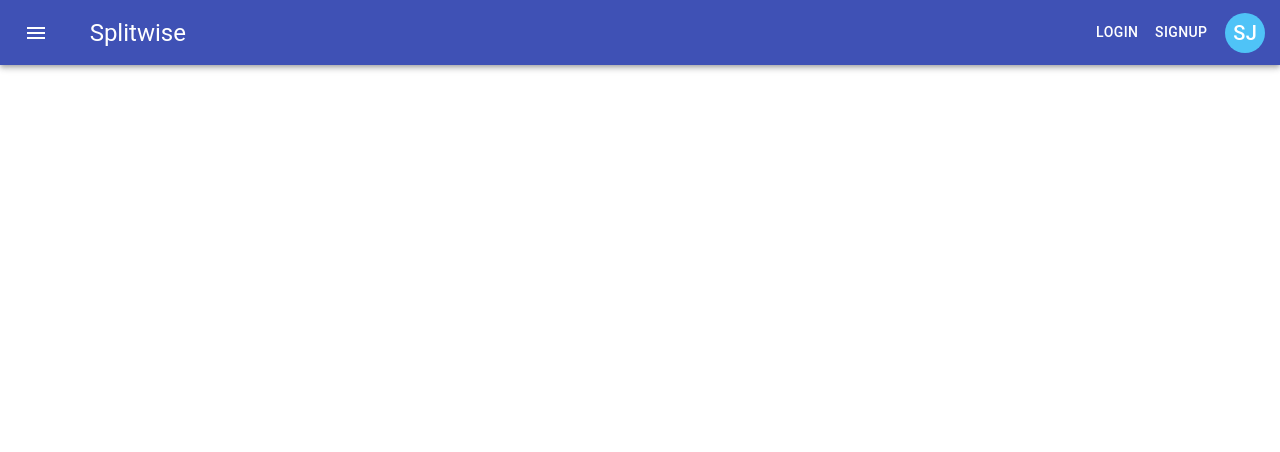
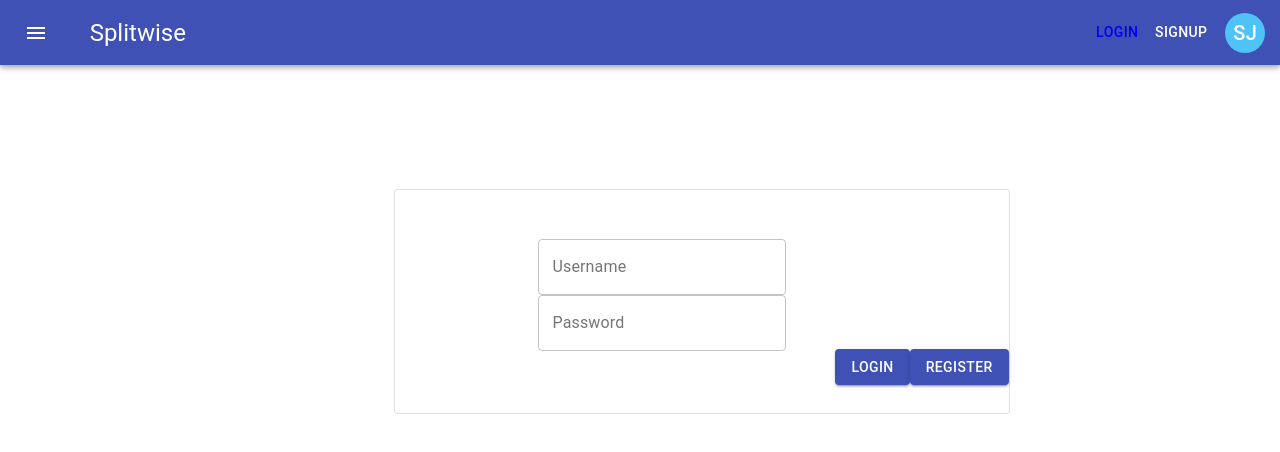
Before and after one commit to surajrockzz/splitwise-clone, a React (Create React App) app: page /login in a window 1280 px wide. Shown: the top 452 px of the page. Built offline with nearby package versions, Linux system fonts and the light colour scheme.

Commit message:
added login module

```diff
--- a/src/App.css
+++ b/src/App.css
@@ -20,3 +20,10 @@
 .App-link {
   color: #09d3ac;
 }
+
+.buttonsDiv {
+  grid-area: 3 / col4-start / last-line / -2;
+}
+.inputDiv {
+  grid-area: 2 / -5 / 3 / -2;
+}
--- a/src/App.js
+++ b/src/App.js
@@ -8,6 +8,7 @@ import Friends from './Components/Friends';
 import RecentAcitivity from './Components/RecentActivity';
 import Invite from './Components/Invite';
 import Groups from './Components/Groups';
+import Login from './Components/Login';
 import './App.css';
 
 function App() {
@@ -16,6 +17,7 @@ function App() {
       <div className="App">
         <Header />
         <Container fixed>
+        <Route exact path='/login' component={Login}/>
         <Route exact path='/dashboard' component={Dashboard}/>
         <Route exact path='/activity' component={RecentAcitivity}/>
         <Route exact path='/all' component={AllExpenses}/>
--- /dev/null
+++ b/src/Components/Login.js
@@ -0,0 +1,54 @@
+import React from 'react';
+import { Paper, TextField, Button } from '@material-ui/core';
+import { makeStyles } from '@material-ui/styles';
+const useStyles = makeStyles({
+  getDown: {
+    marginTop: '10%',
+    marginLeft: '30%',
+    marginRight: '20%'
+  },
+  flexDirectionColumn: {
+    display: 'grid',
+    gridTemplateColumns: '40px 50px auto 100px 100px 40px',
+    gridTemplateRows: '25% 100px 20%',
+    gridRowGap: '10px',
+    gridColumnGap: '5px',
+  }
+});
+
+const Login = () => {
+  const classes = useStyles();
+  return (<div className={classes.getDown}>
+    <Paper variant="outlined" style={{ height: 223 }}>
+      <div className={classes.flexDirectionColumn}>
+        <div className="inputDiv">
+        <TextField
+          id="outlined-username-input"
+          label="Username"
+          type="text"
+          variant="outlined"
+        />
+        <TextField
+          id="outlined-password-input"
+          label="Password"
+          type="password"
+          autoComplete="current-password"
+          variant="outlined"
+        />
+        </div>
+        <div className = "buttonsDiv">
+          <Button variant="contained" color="primary">
+            Login
+          </Button>
+          <Button variant="contained" color="primary">
+            Register
+            </Button>
+        </div>
+
+      </div>
+    </Paper>
+
+  </div>)
+}
+
+export default Login;
--- a/src/Layouts/Header.js
+++ b/src/Layouts/Header.js
@@ -2,6 +2,7 @@ import React from 'react';
 import { AppBar, Toolbar, Typography, Button, Avatar, Menu, MenuItem, IconButton } from '@material-ui/core';
 import MenuIcon from '@material-ui/icons/Menu';
 import { makeStyles } from '@material-ui/styles';
+import {Link} from 'react-router-dom';
 import DrawerComponent from './DrawerComponent';
 import clsx from 'clsx';
 
@@ -60,7 +61,7 @@ const Header = props => {
                 <Typography variant="h5" style={styles.heading}>
                     Splitwise
                 </Typography>
-                <Button color="inherit" style={styles.button}>Login</Button>
+                <Link to='/login'><Button color="inherit" style={styles.button}>Login</Button></Link>
                 <Button color="inherit" style={styles.button}>SignUp</Button>
                 <Button color="inherit" aria-controls="settings-menu" aria-haspopup="true" onClick={handleClick} style={styles.button}>
                     <Avatar className={materialStyles.orangeAvatar}>SJ</Avatar>
```
